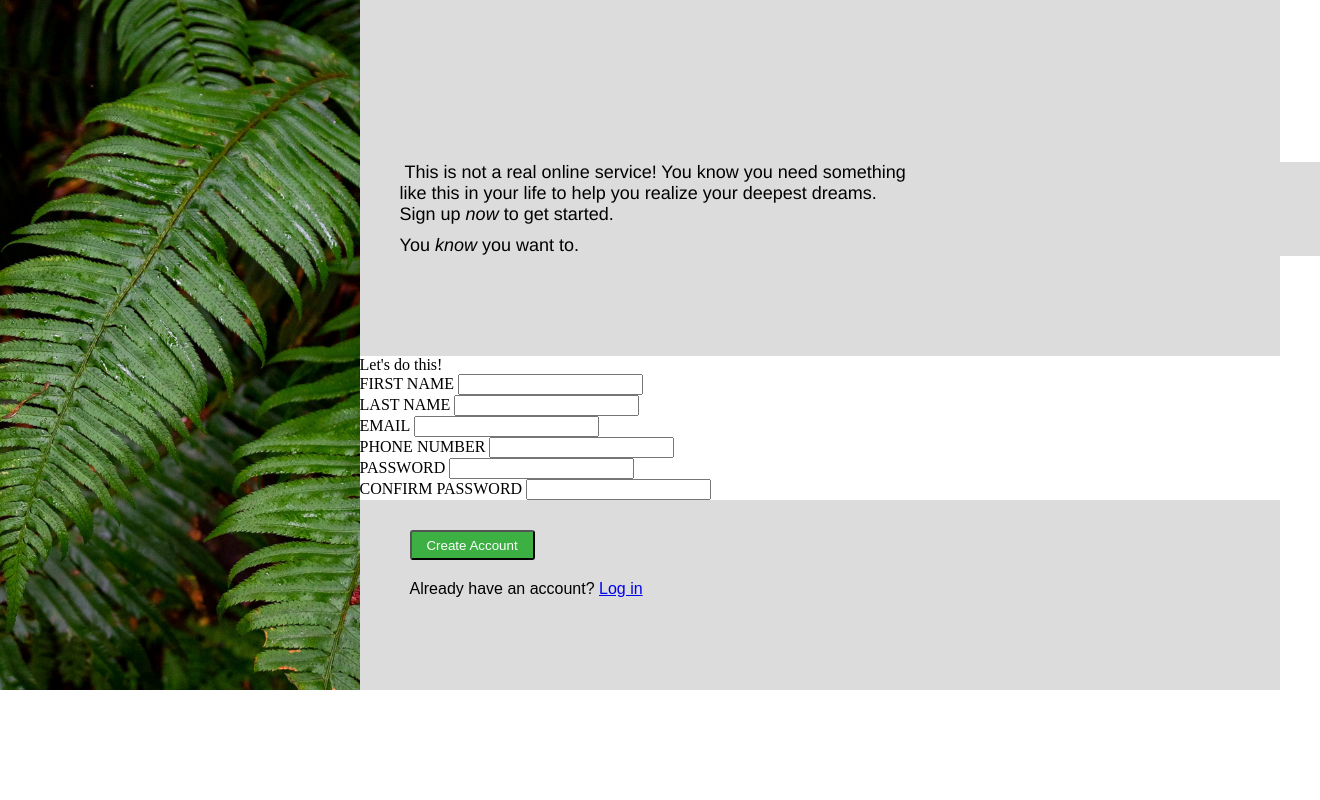
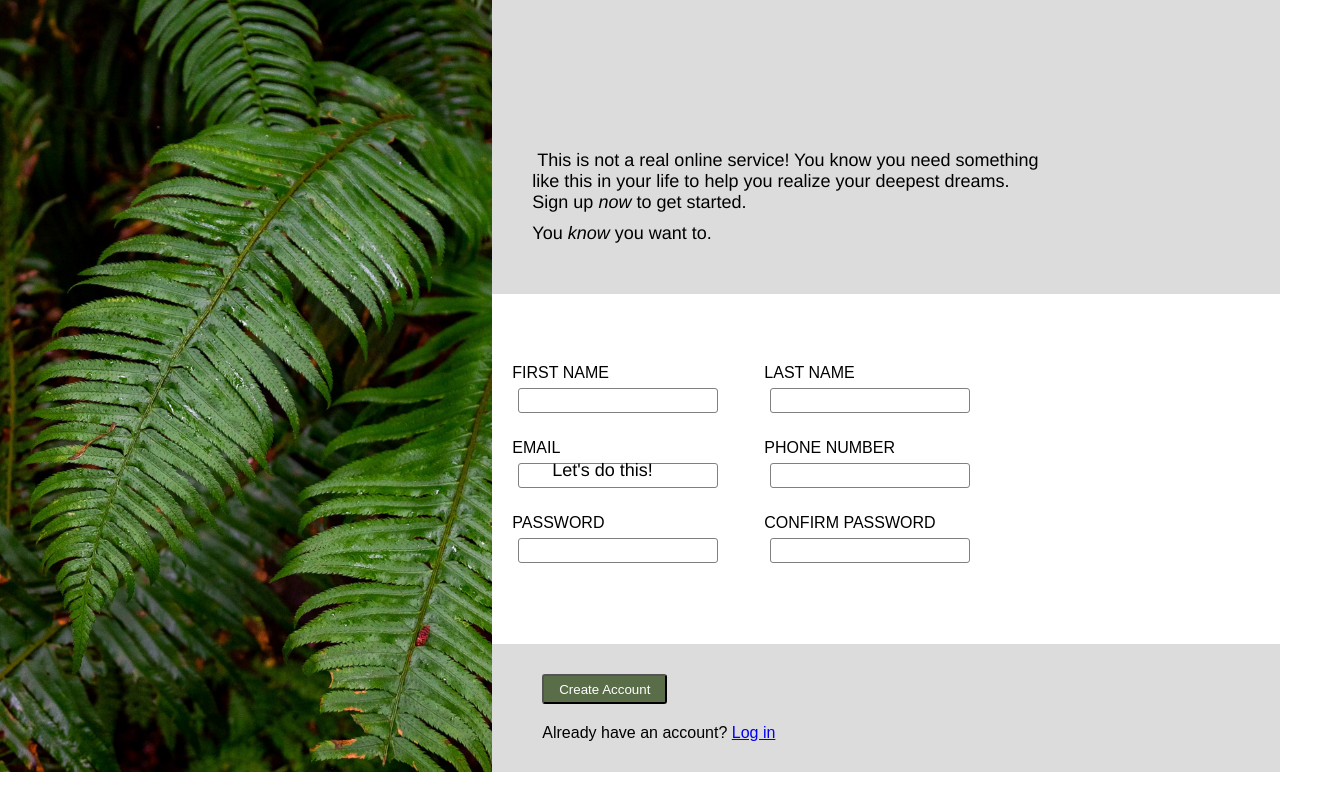
Before and after one commit to GrapeJuice11111/signup_form, a plain HTML site: page index.html in a window 1280 px wide. Shown: the whole page, 1320 px wide, since content can reach past the window. Drawn offline with Linux system fonts and the light colour scheme.

Commit message:
Fix The Right Side Layout Width
Change css style rules in the right side to make it agree the height rule

```diff
--- a/index.html
+++ b/index.html
@@ -21,18 +21,23 @@
             <span class="bottom message">You <span class="italicized">know</span> you want to.</span>
         </div>
         <div class="forsignupform">
-        Let's do this!
+            <div class="textbeforeform">Let's do this!</div>
+            <div class="form">
         <form action="#" method="post" id="signupform">
+            <div class="name">
             <div>
             <label for="first_name">FIRST NAME</label>
             <input type="text" id="first_name" name="first_name" />
             </div>
 
+
             <div>
                 <label for="last_name">LAST NAME</label>
                 <input type="text" id="last_name" name="last_name" />
             </div>
+            </div>
 
+            <div class="contact">
             <div>
                 <label for="user_mail">EMAIL</label>
                 <input type="email" id="user_mail" name="user_mail" />
@@ -42,7 +47,9 @@
                 <label for="user_phone">PHONE NUMBER</label>
                 <input type="tel" id="user_phone" name="user_phone" />
             </div>
+            </div>
 
+            <div class="password">
             <div>
                 <label for="user_pwd">PASSWORD</label>
                 <input type="password" id="user_pwd" name="user_pwd" />
@@ -52,7 +59,9 @@
                 <label for="user_confirmpwd">CONFIRM PASSWORD</label>
                 <input type="password" id="user_confirmpwd" name="user_confirmpwd" />
             </div>
+            </div>
         </form>
+        </div>
         </div>
 
         <div class="forbutton">
--- a/styles.css
+++ b/styles.css
@@ -1,6 +1,7 @@
 *{
     box-sizing: border-box;
 }
+
 
 :root{
     --height-for-viewport: 300px;
@@ -23,15 +24,14 @@ body{
     background-position: center;
     background-size: 640px 960px;
     width: 500px;
-    height: 690px;;
 }
 
 .right-side{
     justify-content: center;
     display: flex;
     flex-direction: column;
-    width: 100%;
     background-color: var(--color-for-background);
+    width: 800px;
 }
 .message{
     display: block;
@@ -41,12 +41,12 @@ body{
     font-family: 'Franklin Gothic Medium', 'Arial Narrow', Arial, sans-serif;
     font-weight: normal;
     font-size: large;
-    margin-top: 100px;
+    margin-top: 150px;
     margin-left: 40px;
-    margin-bottom: 100px;;
+    margin-bottom: 50px;;
     background-color: var(--color-for-background);
-    width: 100%;
-    max-height: var(--height-for-viewport)
+    max-height: var(--height-for-viewport);
+    width: 700px;
 }
 .upper{
     margin-left: 5px;
@@ -63,20 +63,25 @@ body{
 .forsignupform{
     background-color: white;
     width: 100%;
-    height: calc(calc(500px)+calc(1.5vh));
+    height: 350px;
+    display: flex;
+    flex-direction: column;
 }
 
-.secondlineuptext{
-    font-family: Arial, Helvetica, sans-serif;
+.textbeforeform{
+    font-family: 'Franklin Gothic Medium', 'Arial Narrow', Arial, sans-serif;
     font-size: large;
-    font-weight: bold;
+    font-weight: lighter;
     margin-left: 60px;
+    height: 10px;
+    position: absolute;
+    bottom: 330px;
 }
 
 button{
     border-radius: 3px;
     color: white;
-    background-color: #3cb043;
+    background-color: #596d48;
     width: 125px;
     height: 30px;
     display: block;
@@ -85,7 +90,52 @@ button{
 }
 
 .buttoncontent{
+    background-color: #DCDCDC;
     margin-left: 50px;
     font-family: Arial, Helvetica, sans-serif;
     margin-bottom: 30px;
 }
+
+input{
+    border-radius: 3px;
+    margin: 6px;
+    width: 200px;
+    height: 25px;
+    display: inline;
+    display: flex;
+    border: 1px solid gray;
+}
+
+.textlets{
+    font-family: Georgia, 'Times New Roman', Times, serif;
+    font-weight: bold;
+    margin-top: 20px;
+    margin-bottom: 20px;
+    margin-left: 20px;
+}
+form{
+    margin-top: 70px;
+}
+
+
+
+.name,
+.contact,
+.password{
+    margin: 20px;
+    display: flex;
+    gap: 40px;
+    font-family: Arial, Helvetica, sans-serif;
+    font-weight: 525;
+    align-items: start;
+
+}
+
+label + input{
+    appearance: none;
+}
+
+.forbutton{
+    background-color: var(--color-for-background);
+
+}
```
